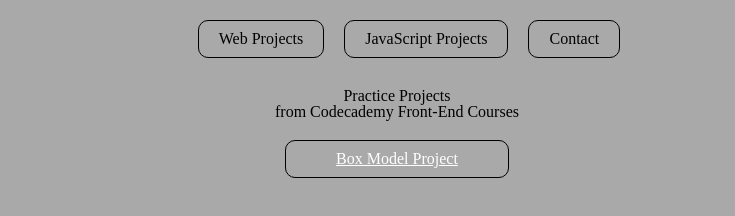
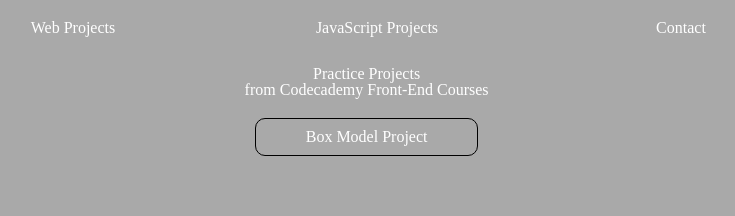
Before and after one commit to misty-whitehead/mwhitehead, a plain HTML site: page index.html in a window 1280 px wide. Shown: the whole page, without its empty margins (231-966 px from the left). Drawn offline with Linux system fonts and the light colour scheme.

Commit message:
Update portStyle.css

```diff
--- a/portStyle.css
+++ b/portStyle.css
@@ -2,10 +2,28 @@
 
 body {
     background-color: darkgray;
+    width: 95%;
+    align-content: center;
 }
 
 * {
     font-family: 'Roboto Slab', serif;
+    color: white;
+}
+
+header {
+    //width: 95%;
+    align-content: center;
+    //border: 1px dashed red;
+    display: inline-block;
+    position: relative;
+    z-index: 10;
+}
+
+header nav ul > li {
+    list-style: none;
+    text-align: center;
+
 }
 
 ul {
@@ -15,7 +33,29 @@ ul {
     padding: 10px 0px;
 }
 
-ul li {
+header, .top, .topNav {
+    width: 100%;
+}
+
+header > nav > ul > li {
+    //border: 1px solid pink;
+    padding: 10px 0px;
+    width: 25%;
+}
+header > nav > ul > li:hover {
+    background-color: gray;
+}
+
+div {
+    //border: 1px solid red;
+    width: inherit;
+    padding: 10px 20px;
+    display: inline-block;
+    align-items: center;
+    position: relative;
+}
+
+ul li.item {
     list-style: none;
     border: 1px solid black;
     border-radius: 10px;
@@ -25,8 +65,8 @@ ul li {
     margin: 10px;
 }
 
-ul li:hover  {
-    background-color: gray;
+ul li.item:hover  {
+    //background-color: gray;
     color: white;
     box-shadow: 3px 3px 5px black;
 }
@@ -42,12 +82,5 @@ a {
     padding: inherit;
     max-width: inherit;
     margin: 10px;
+    text-decoration: none;
 }
-
-div {
-    //border: 1px solid red;
-    width: 95%;
-    padding: 10px 20px;
-    display: inline-block;
-    align-items: center;
-}
```
